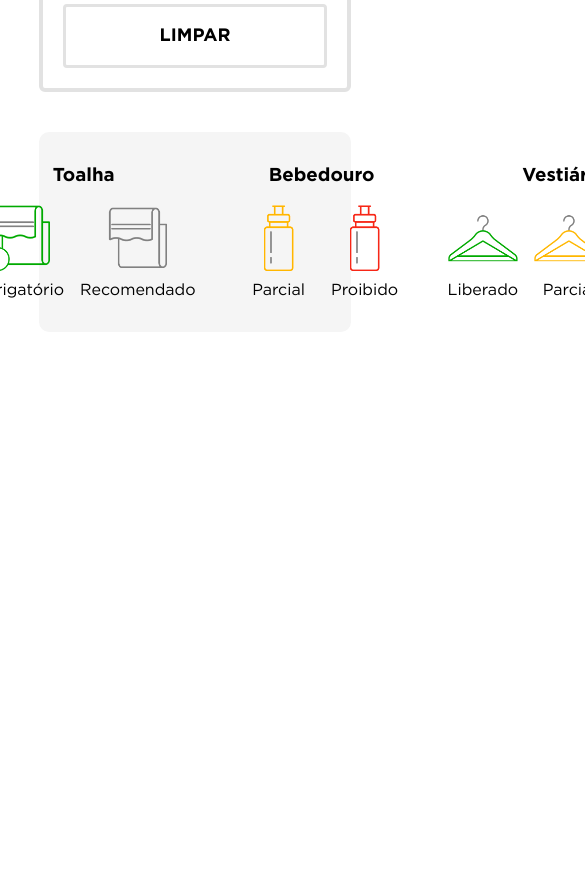
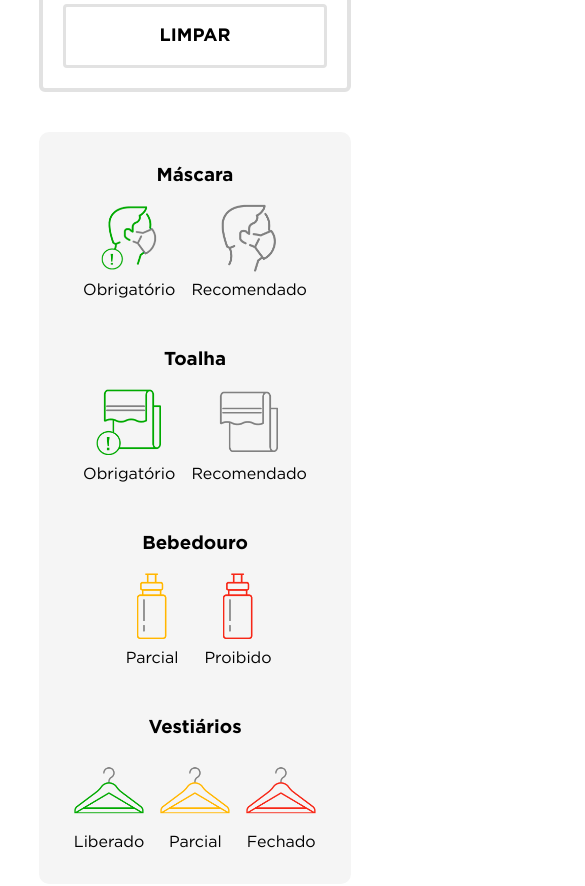
Before and after one commit to WesleyEmanuel/desafio-smartfit, an Angular app: page / in a window 390 px wide. Shown: the part 1040-1926 px from the top of the page, 585 px wide, since content can reach past the window. Before the commit the page ends 1404 px from the top, so only its background shows below. Built offline with nearby package versions, Linux system fonts and the light colour scheme; no server answers.

Commit message:
refactor: responsiveness adjustments in legend component

```diff
--- a/src/app/components/legend/legend.component.scss
+++ b/src/app/components/legend/legend.component.scss
@@ -5,6 +5,7 @@
   background-color: whitesmoke;
   border-radius: 10px;
   display: flex;
+  flex-direction: column;
   justify-content: center;
   gap: 3rem;
 
@@ -32,3 +33,9 @@
     }
   }
 }
+
+@media (min-width: 1200px) {
+  .legend-container {
+    flex-direction: row;
+  }
+}
```
